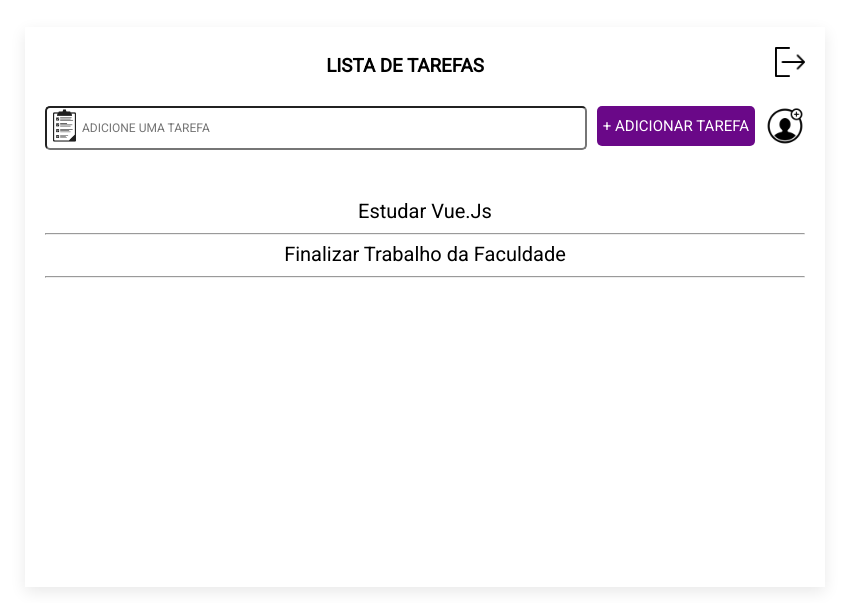
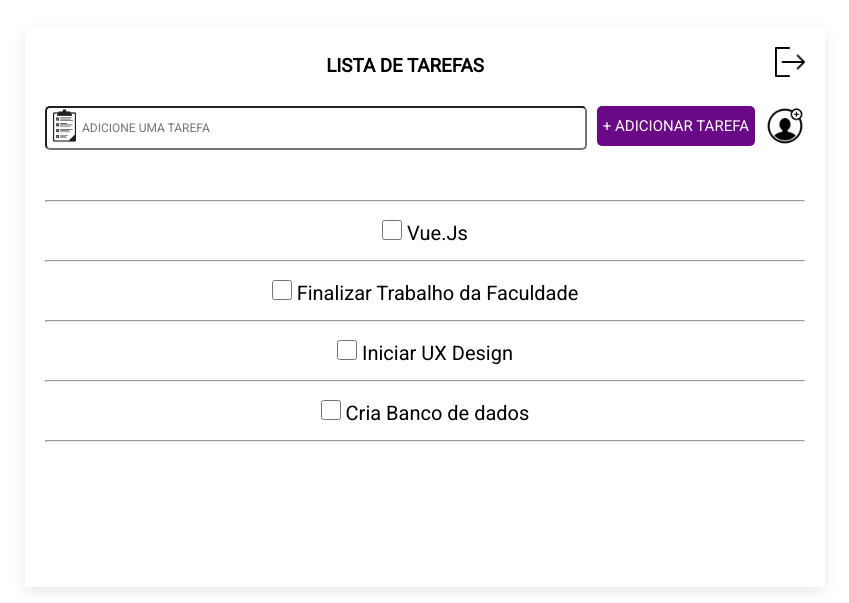
Before and after one commit to FeelipePM/Todo-List, a PHP site: page /taskboard.html in a window 1280 px wide. Shown: the part 258-861 px from the top of the page, without its empty margins (215-1064 px from the left). Run offline with PHP 8.4, Linux system fonts and the light colour scheme.

Commit message:
adicionado um checkbox para finalizar as tarefas

```diff
--- a/css/taskboard.css
+++ b/css/taskboard.css
@@ -144,3 +144,8 @@ section {
   margin-top: 10px;
   cursor: pointer;
 }
+
+.checkbox {
+  width: 20px;
+  height: 20px;
+}
--- a/taskboard.html
+++ b/taskboard.html
@@ -53,10 +53,27 @@
 
         <section class="tarefas">
           <ul>
-            <li>Estudar Vue.Js</li>
             <hr class="linha">
-            <li>Finalizar Trabalho da Faculdade</li>
+            <li>
+              <input class="checkbox" onclick="tarefaConcluida()" type="checkbox">
+              Vue.Js
+            </li>
             <hr class="linha">
+            <li>
+              <input class="checkbox" type="checkbox">
+              Finalizar Trabalho da Faculdade
+            </li>
+            <hr class="linha">
+            <li>
+                <input class="checkbox" type="checkbox">
+                Iniciar UX Design
+              </li>
+              <hr class="linha">
+              <li>
+                  <input class="checkbox" type="checkbox">
+                  Cria Banco de dados
+                </li>
+              <hr class="linha">
           </ul>
         </section>
 
```
